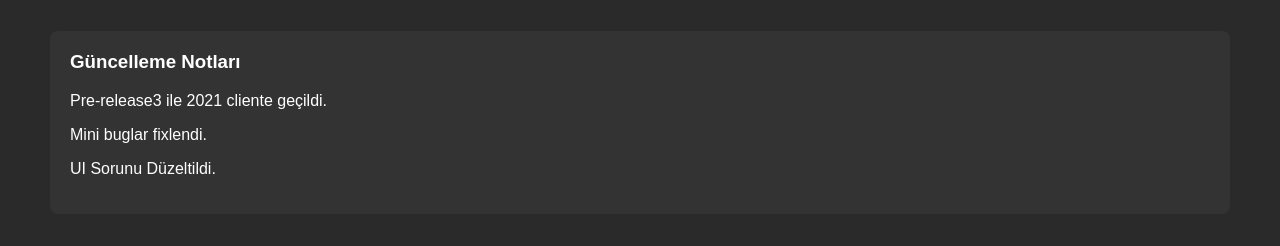
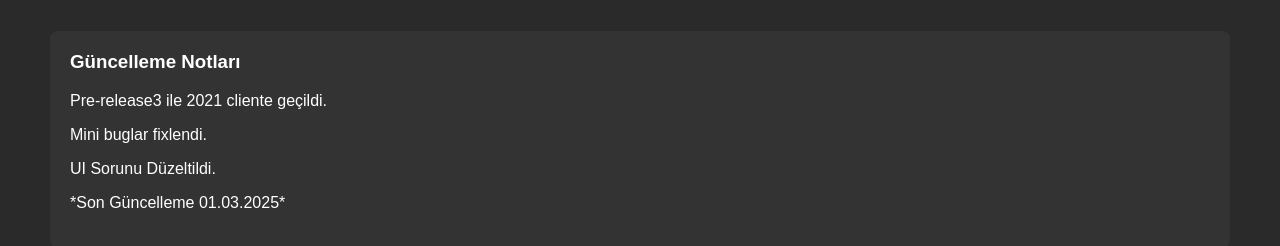
Before and after one commit to iso4211/Hyperblox, a plain HTML site: page index.html in a window 1280 px wide. Shown: the part 414-660 px from the top of the page. Drawn offline with Linux system fonts and the light colour scheme.

Commit message:
Update index.html

```diff
--- a/index.html
+++ b/index.html
@@ -93,6 +93,7 @@
             <p>Pre-release3 ile 2021 cliente geçildi.</p>
             <p>Mini buglar fixlendi.</p>
             <p>UI Sorunu Düzeltildi.</p>
+            <p>*Son Güncelleme 01.03.2025*</p>
         </div>
     </div>
 </body>
```
